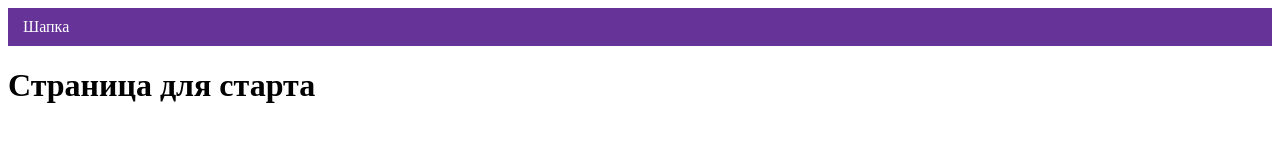
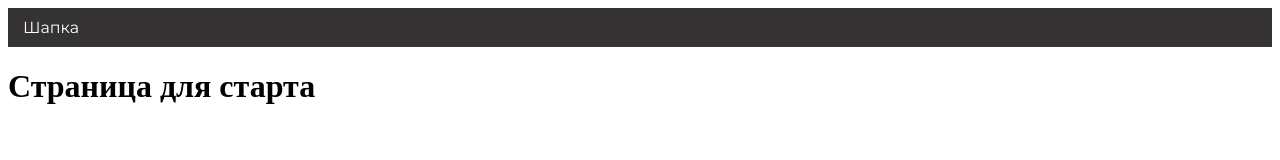
Before and after one commit to Tototyr/Drink2Go, a plain HTML site: page 1/index.html in a window 1280 px wide. Drawn offline with Linux system fonts and the light colour scheme.

Commit message:
Deploying to gh-pages from @ Tototyr/Drink2Go@cc92d63b6b4c5e71fd74a8b2731a4d931e8b8f1a 🚀

```diff
--- a/1/styles/styles.css
+++ b/1/styles/styles.css
@@ -1 +1 @@
-.header{color:#fff;background-color:#639;padding:10px 15px}
+@font-face{font-family:Montserrat;font-weight:400;font-style:normal;font-display:swap;src:url(../fonts/montserrat/montserrat-regular.woff2)format("woff2")}.header{color:#fff;background-color:#343232;padding:10px 15px;font-family:Montserrat,Arial,sans-serif}
```
Also changed, not shown: 1/fonts/montserrat/montserrat-regular.woff2 (added).
